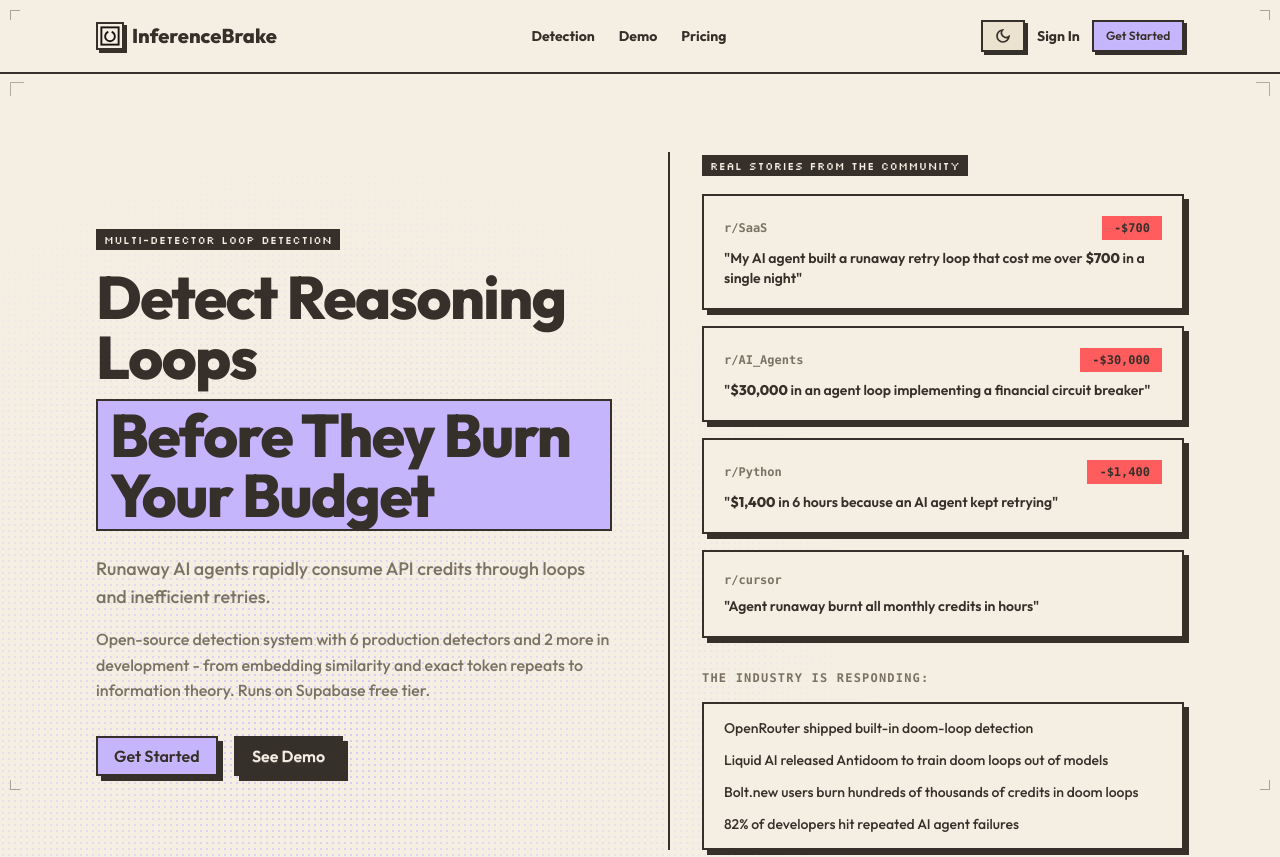
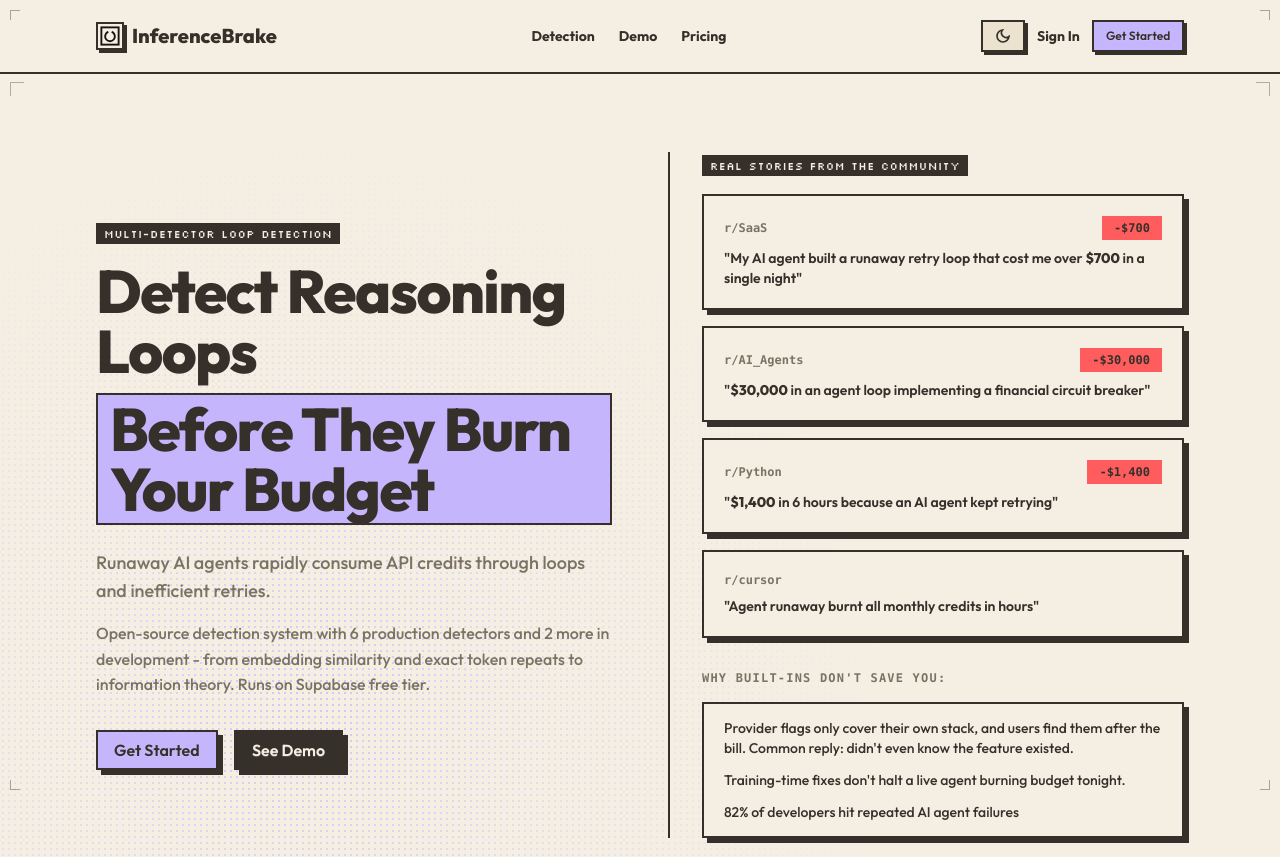
Before and after one commit to InferenceBrake/inference-brake-platform, a SvelteKit app in the folder apps/web/: page / in a window 1280 px wide. Shown: the top 857 px of the page. Built offline with nearby package versions, Linux system fonts and the light colour scheme; no server answers.

Commit message:
Fix: frame landing page around the problem, not incumbents
- Drop OpenRouter/Liquid/Bolt validation list that undercut the moat

- Replace with why built-ins miss: scope, discoverability, training vs runtime

```diff
--- a/apps/web/src/routes/+page.svelte
+++ b/apps/web/src/routes/+page.svelte
@@ -95,11 +95,10 @@
 					</a>
 				</div>
 
-				<p class="nb-muted mt-8 mb-4 font-mono text-xs font-bold tracking-widest uppercase">The industry is responding:</p>
+				<p class="nb-muted mt-8 mb-4 font-mono text-xs font-bold tracking-widest uppercase">Why built-ins don't save you:</p>
 				<ul class="nb-menu nb-brutal w-full bg-base-100">
-					<li><a href="https://openrouter.ai/docs/agent-sdk/call-model/doom-loop-detection" target="_blank" rel="noopener" class="text-sm font-medium">OpenRouter shipped built-in doom-loop detection</a></li>
-					<li><a href="https://github.com/Liquid4All/antidoom" target="_blank" rel="noopener" class="text-sm font-medium">Liquid AI released Antidoom to train doom loops out of models</a></li>
-					<li><a href="https://nocrash.io/blog/bolt-new-doom-loop" target="_blank" rel="noopener" class="text-sm font-medium">Bolt.new users burn hundreds of thousands of credits in doom loops</a></li>
+					<li><span class="text-sm font-medium">Provider flags only cover their own stack, and users find them after the bill. Common reply: didn't even know the feature existed.</span></li>
+					<li><span class="text-sm font-medium">Training-time fixes don't halt a live agent burning budget tonight.</span></li>
 					<li><a href="https://getunblocked.com/blog/ai-agent-doom-loop/" target="_blank" rel="noopener" class="text-sm font-medium">82% of developers hit repeated AI agent failures</a></li>
 				</ul>
 			</div>
```
